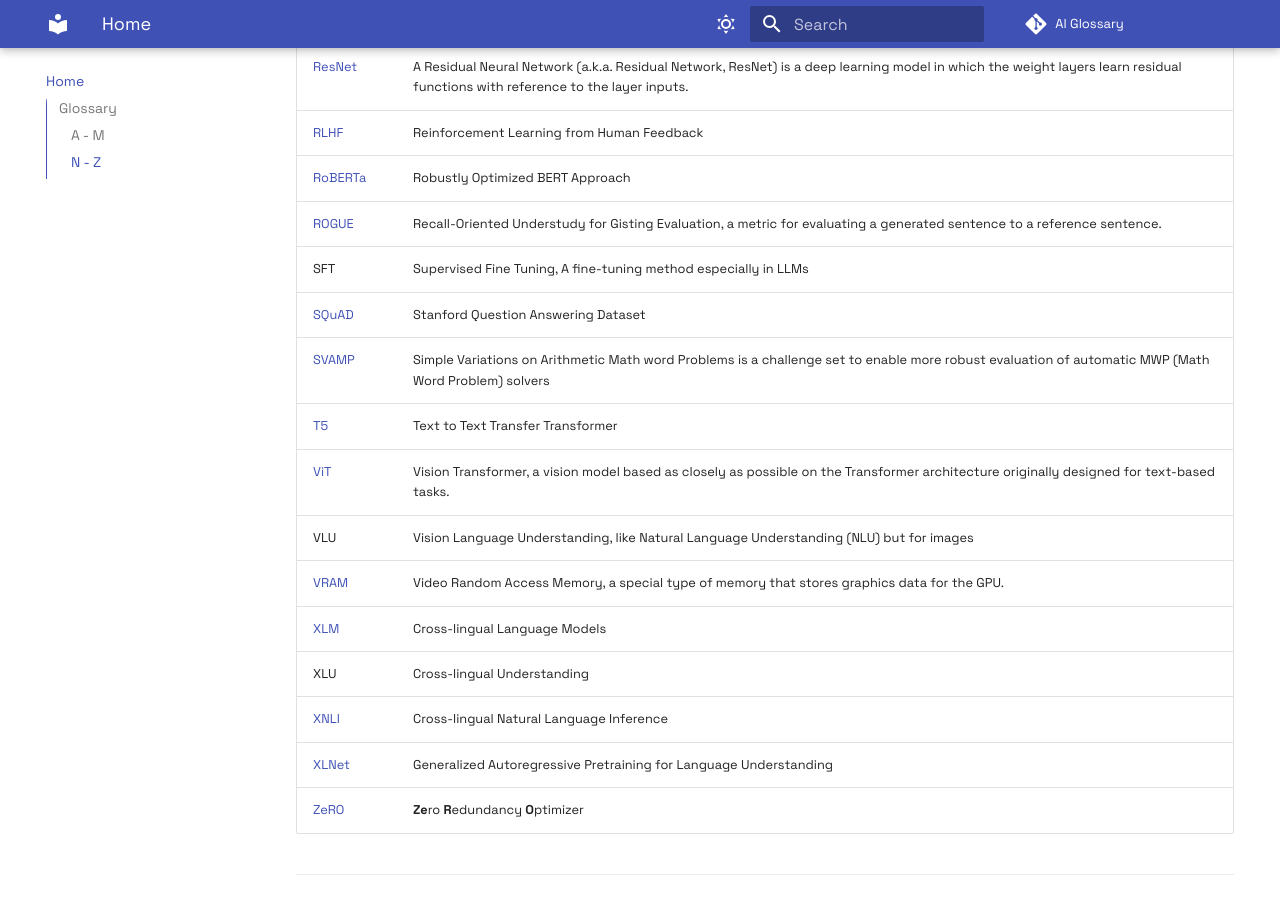
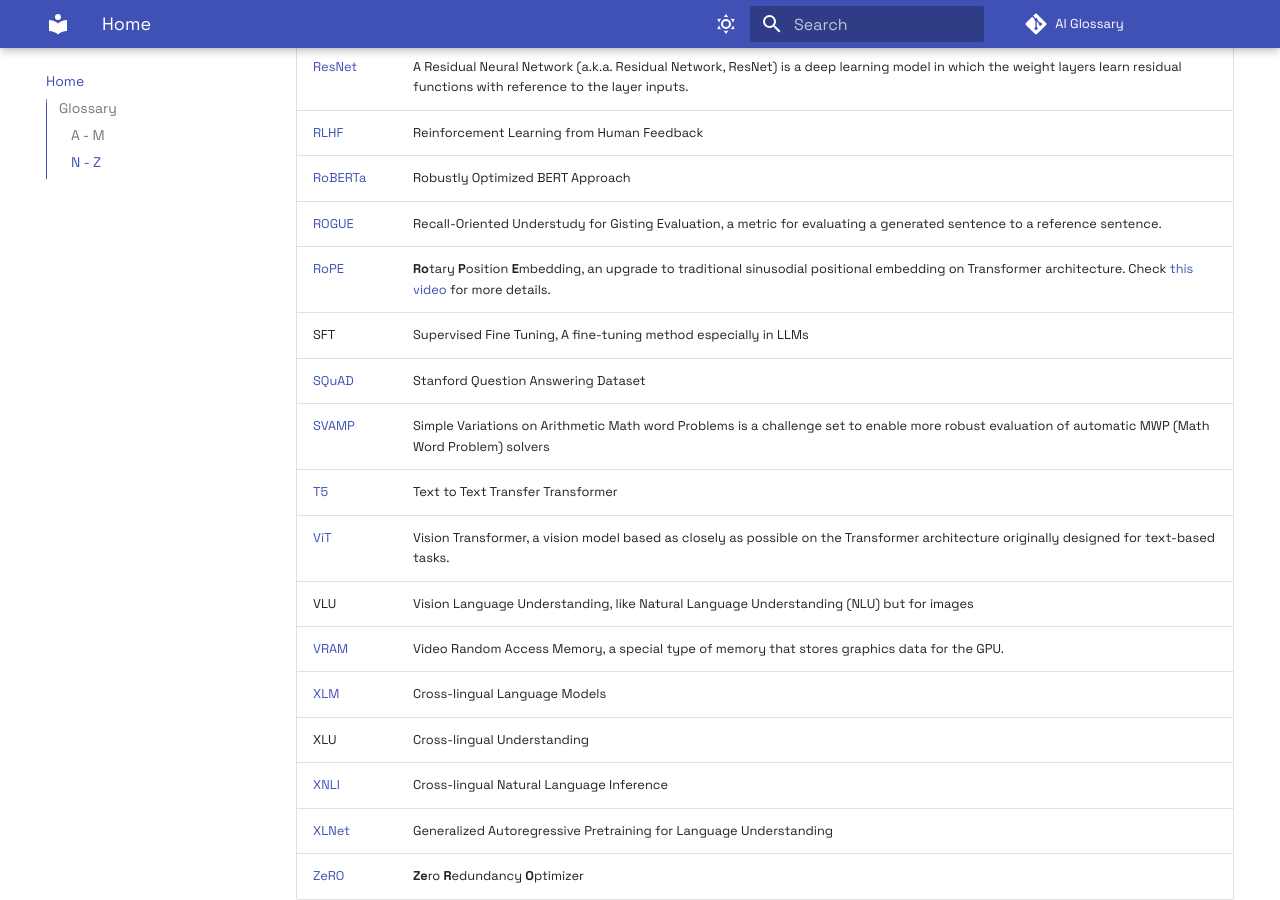
Before and after one commit to odisha-ml/AI-Glossary, an MkDocs documentation site: the page built from docs/index.md, in a window 1280 px wide and 900 px high, scrolled down 3224 px. Built offline with MkDocs 1.6.1 and Material for MkDocs 9.7.7, drawn with Linux system fonts in a browser that asks for light colours; comment, search, counter and statistics services are not loaded.

Commit message:
Add word

```diff
--- a/docs/index.md
+++ b/docs/index.md
@@ -64,6 +64,7 @@
 | [RLHF](https://arxiv.org/pdf/2305.18438.pdf)                                 | Reinforcement Learning from Human Feedback                                                                                                                                                                                                                                                                |
 | [RoBERTa](https://arxiv.org/pdf/1907.11692.pdf)                              | Robustly Optimized BERT Approach                                                                                                                                                                                                                                                                          |
 | [ROGUE](https://arxiv.org/abs/1803.01937)                                    | Recall-Oriented Understudy for Gisting Evaluation, a metric for evaluating a generated sentence to a reference sentence.                                                                                                                                                                                  |
+| [RoPE](https://arxiv.org/abs/2104.09864)                                     | **Ro**tary **P**osition **E**mbedding, an upgrade to traditional sinusodial positional embedding on Transformer architecture. Check [this video](https://www.youtube.com/watch?v=o29P0Kpobz0) for more details.                                                                                           |
 | SFT                                                                          | Supervised Fine Tuning, A fine-tuning method especially in LLMs                                                                                                                                                                                                                                           |
 | [SQuAD](https://arxiv.org/pdf/1606.05250.pdf)                                | Stanford Question Answering Dataset                                                                                                                                                                                                                                                                       |
 | [SVAMP](https://github.com/arkilpatel/SVAMP)                                 | Simple Variations on Arithmetic Math word Problems is a challenge set to enable more robust evaluation of automatic MWP (Math Word Problem) solvers                                                                                                                                                       |
@@ -75,7 +76,7 @@
 | XLU                                                                          | Cross-lingual Understanding                                                                                                                                                                                                                                                                               |
 | [XNLI](https://github.com/facebookresearch/XNLI)                             | Cross-lingual Natural Language Inference                                                                                                                                                                                                                                                                  |
 | [XLNet](https://arxiv.org/pdf/1906.08237.pdf)                                | Generalized Autoregressive Pretraining for Language Understanding                                                                                                                                                                                                                                         |
-| [ZeRO](https://arxiv.org/pdf/1910.02054.pdf)                                 | **Ze**ro **R**edundancy **O**ptimizer                                                                                                                                                                                                                                                                           |
+| [ZeRO](https://arxiv.org/pdf/1910.02054.pdf)                                 | **Ze**ro **R**edundancy **O**ptimizer                                                                                                                                                                                                                                                                     |
 
 ---
 Note: _PRs are accepted. Feel free to add more terms and their details._
```
